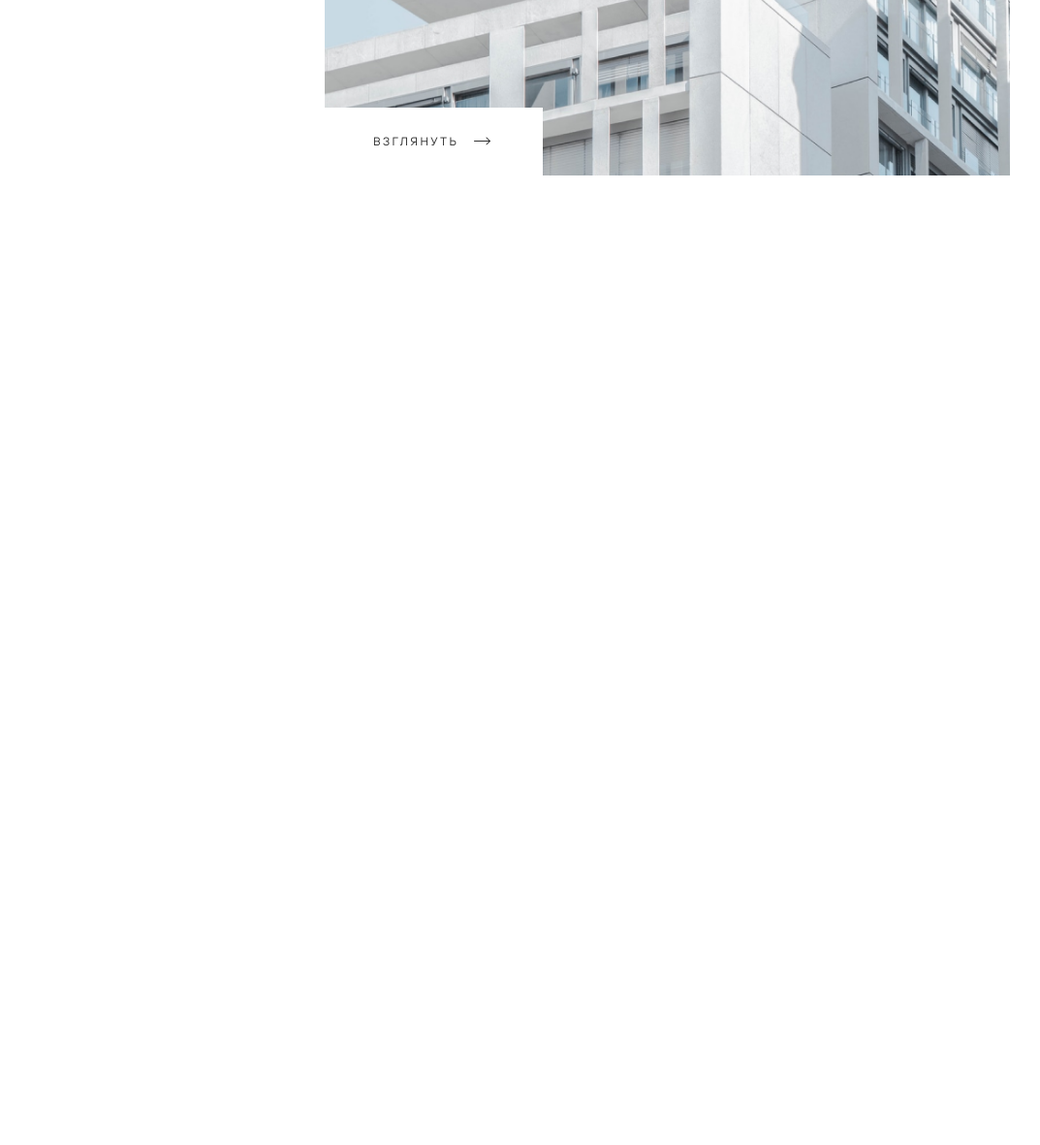
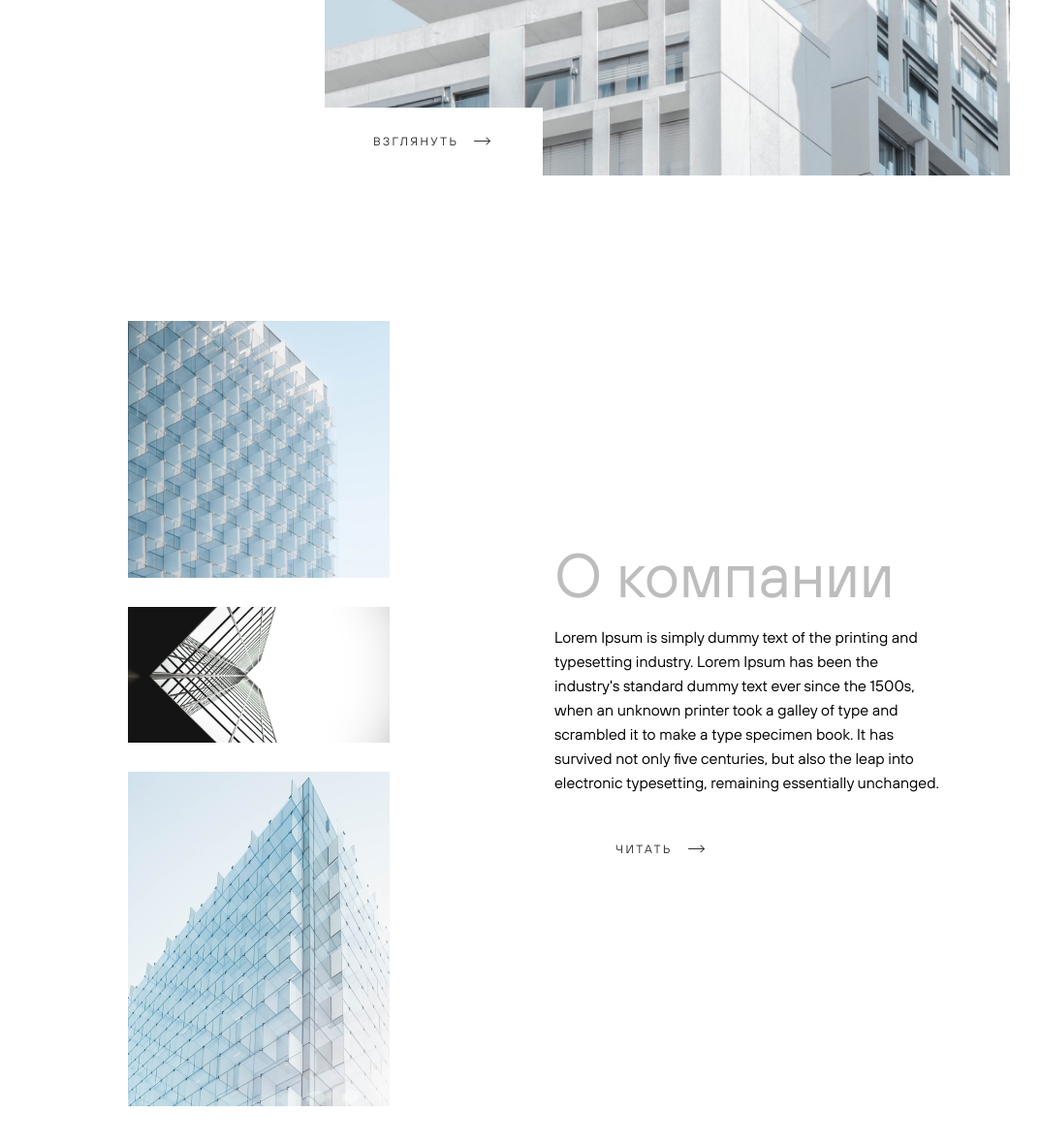
Before and after one commit to RudychikFedorV/Digital-project, a website built with Parcel: page index.html in a window 1280 px wide. Shown: the part 695-1876 px from the top of the page at 97% size, without its empty margins (103-1176 px from the left). Before the commit the page ends 916 px from the top, so only its background shows below. Built offline with nearby package versions, Linux system fonts and the light colour scheme.

Commit message:
about-company

```diff
--- a/index.html
+++ b/index.html
@@ -35,7 +35,7 @@
                 <span class="material-icons icon-menu" onclick="navToggle()">menu</span>
             </div>
         </header>
-        <main class="welcome">
+        <section class="welcome">
             <div class="welcome-left">
                 <h1 class="welcome-left__title">PROJECT <span>HOME</span></h1>
                 <div class="welcome-left__arrows">
@@ -67,7 +67,28 @@
             </div>
 
 
-        </main>
+        </section>
+        <section class="about-company">
+            <div class="about-company__foto">
+                <div class="about-company__foto-img">
+                    <img src="./img/company-01.png" alt="About Company">
+                    <img src="./img/company-02.png" alt="About Company">
+                </div>
+                <img src="./img/company-03.png" alt="About Company">
+            </div>
+            <div class="about-company__info">
+                <h1 class="about-company__info__title">О компании</h1>
+                <p class="about-company__info__desc">Lorem Ipsum is simply dummy text of the printing and
+                    typesetting industry. Lorem Ipsum has been the industry's standard dummy text ever since the
+                    1500s, when an unknown printer took a galley of type and scrambled it to make a type specimen
+                    book. It has survived not only five centuries, but also the leap into electronic typesetting,
+                    remaining essentially unchanged.
+                </p>
+                <a href="./pages/certificates.html" class="about-company__info__btn">ЧИТАТЬ
+                    <img src="./img/svg/arrow-right.svg" alt="Arrow">
+                </a>
+            </div>
+        </section>
 
         <footer class="footer"></footer>
     </div>
--- /dev/null
+++ b/styles/components/_about-company.scss
@@ -0,0 +1,66 @@
+.about-company {
+  @include f-s-c;
+  gap: 30px;
+  padding: 30px 70px 0 100px;
+  @include tablet {
+    padding: 30px 20px 0 50px;
+  }
+  @include tablet-small {
+    flex-direction: column;
+  }
+  @include mobile {
+    padding: 0;
+  }
+  &__foto {
+    display: flex;
+    align-items: center;
+    gap: 30px;
+    flex-wrap: wrap;
+    @include tablet-small {
+      flex-wrap: nowrap;
+    }
+    @include mobile {
+      gap: 10px;
+    }
+    @include mobile-small {
+      flex-direction: column-reverse;
+    }
+    &-img {
+      display: grid;
+      gap: 30px;
+      @include mobile {
+        gap: 10px;
+      }
+    }
+    img {
+      flex-shrink: 0;
+    }
+  }
+  &__info {
+    max-width: 400px;
+    &__title {
+      font: var(--txt-300-64-ff);
+      color: var(--color-title);
+      margin-bottom: 20px;
+      @include mobile-small {
+        font-size: 44px;
+      }
+    }
+    &__desc {
+      font: var(--txt-300-16-ff);
+      color: var(--color-black);
+      margin-bottom: 20px;
+    }
+    &__btn {
+      font: var(--txt-400-12-ff);
+      letter-spacing: 0.2em;
+      text-transform: uppercase;
+      color: var(--color-nav);
+      background: var(--c-text-white);
+      @include f-c-c;
+      gap: 12px;
+      width: 222px;
+      height: 71px;
+    }
+  }
+}
--- a/styles/components/_welcome.scss
+++ b/styles/components/_welcome.scss
@@ -1,6 +1,7 @@
 .welcome {
   @include f-s-c;
   gap: 30px;
+  margin-bottom: 120px;
   @include tablet {
     flex-direction: column-reverse;
   }
--- a/styles/styles.scss
+++ b/styles/styles.scss
@@ -14,4 +14,5 @@
 // components
 @import "components/header";
 @import "components/welcome";
+@import "components/about-company";
 @import "components/footer";
--- a/styles/utils/_vars.scss
+++ b/styles/utils/_vars.scss
@@ -10,6 +10,7 @@
   --txt-300-44-ff: normal 300 44px / 100% var(--ff);
   --txt-300-34-ff: normal 300 34px / 100% var(--ff);
   --txt-300-28-ff: normal 300 28px / 100% var(--ff);
+  --txt-300-16-ff: normal 300 16px / 156% var(--ff);
 
   --txt-400-24-ff: normal 400 24px / 100% var(--ff);
   --txt-400-12-ff: normal 400 12px / 100% var(--ff);
@@ -24,6 +25,7 @@
   --c-color-txt: #e0e0e0;
   --color-title: #bdbdbd;
   --color-nav: #333;
+  --color-black: #000;
   --background-arrow: #f9f9f9;
   --border-arrow: 1px solid #f2f2f2;
 }
```
Also changed, not shown: docs/styles.css, img/company-01.png (added), img/company-02.png (added), img/company-03.png (added), 1 other file.
